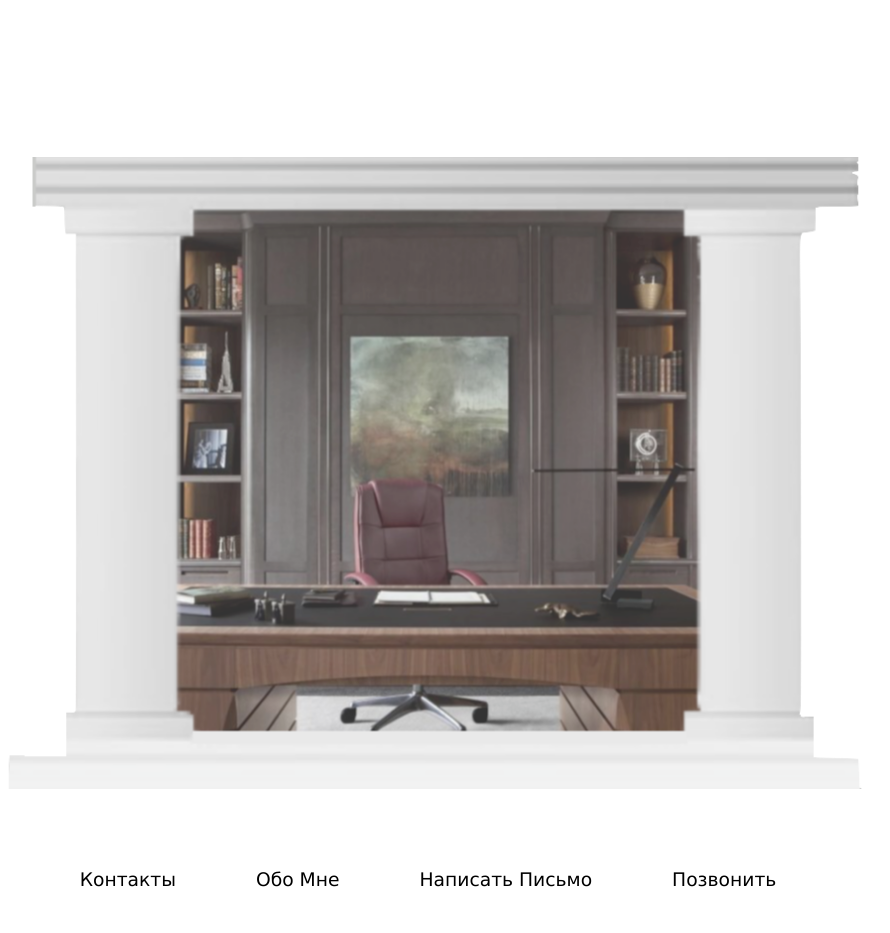
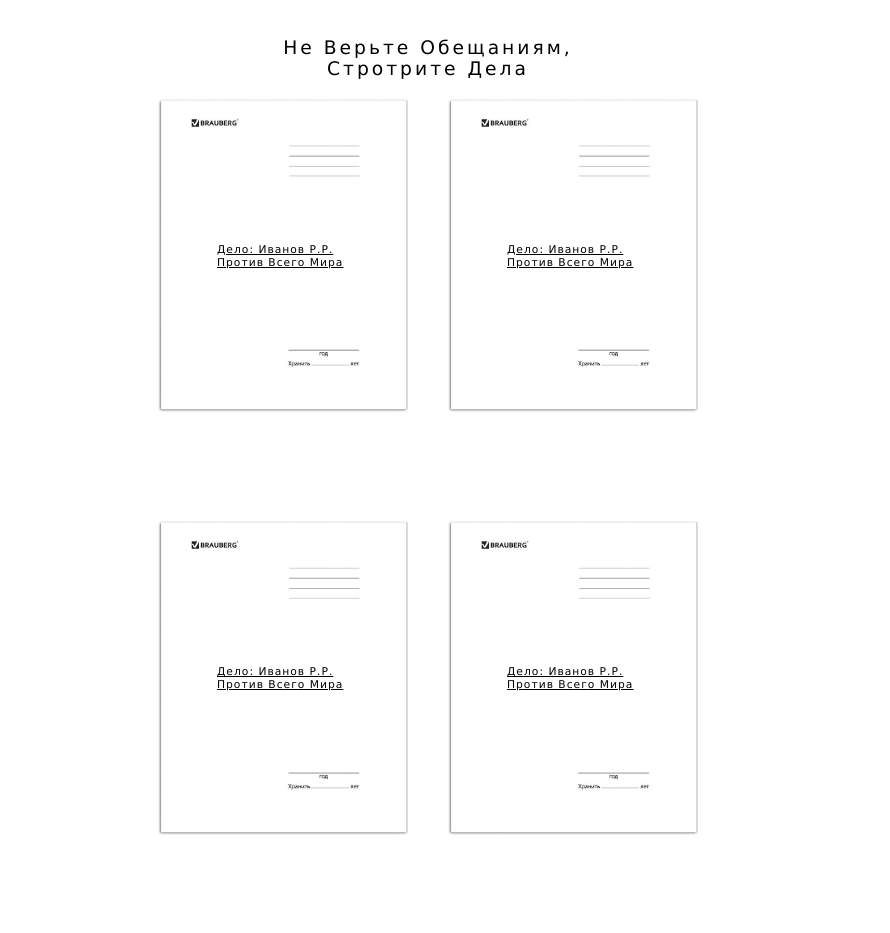
Before and after one commit to uristinjava/advocate, a plain HTML site: page main.html in a window 1280 px wide. Shown: the part 616-1549 px from the top of the page, without its empty margins (212-1102 px from the left). Drawn offline with Linux system fonts and the light colour scheme.

Commit message:
доделать что будет по отклику на книжку и загрузку "дел"

```diff
--- a/main.css
+++ b/main.css
@@ -8,6 +8,7 @@
         'Lucida Grande', 'Lucida Sans Unicode',
         Geneva, Verdana, sans-serif;
     outline: none;
+
 }
 
 :root {
@@ -16,7 +17,6 @@
 
 .wrapper {
     display: flex;
-
     flex-direction: column;
     align-items: center;
 }
@@ -25,8 +25,6 @@
     max-width: 1200px;
     margin-bottom: 10px;
 }
-
-
 
 .nav {
     height: 80px;
@@ -62,10 +60,12 @@
 .main {
     display: flex;
     overflow: hidden;
-    height: 70vh;
+    height: 50vh;
     align-items: center;
     flex-direction: column;
-    margin-top: 83px
+    margin-top: 83px;
+    margin-bottom: 40px;
+
 }
 
 .main_header {
@@ -121,10 +121,89 @@
 
 }
 
+.case {
+    max-width: 600px;
+    display: flex;
+    flex-direction: column;
+    align-items: center;
+}
+
+.item_header {
+    text-align: center;
+    text-transform: capitalize;
+    letter-spacing: 3px;
+    font-weight: 300;
+
+}
+
+.case_box {
+    display: block;
+    display: flex;
+    flex-wrap: wrap;
+    justify-content: center;
+
+}
+
+.case_item {
+    margin: 20px;
+    height: max-content;
+}
+
+.buttom_case_item {
+    display: flex;
+    align-items: center;
+    width: 144px;
+    height: 65px;
+    position: relative;
+    top: -193px;
+    left: 59px;
+    background-color: white;
+}
+
+.buttom_text {
+    display: block;
+    text-transform: capitalize;
+    letter-spacing: 1px;
+    font-weight: 300;
+    text-decoration: underline;
+}
+
+.hidden {
+    display: none;
+}
+
+
+
+.case_item:hover .buttom_text {
+    display: none;
+
+}
+
+.case_item:hover .case_item_img {
+    transform: scale(1.15);
+    transition: .5s;
+
+}
+
+.case_item:hover .buttom_case_item {
+    transform: scale(1.15);
+    transition: .5s;
+}
+
+.case_item:hover .hidden {
+    display: block;
+    text-align: center;
+    letter-spacing: 1px;
+    font-weight: 300;
+    text-decoration: underline;
+    color: rgba(133, 6, 6, 0.764);
+    transition: .5s;
+}
+
 .prelim {
     display: flex;
     justify-content: center;
-    /* margin-bottom: 60px; */
+
 }
 
 
--- a/main.html
+++ b/main.html
@@ -40,6 +40,64 @@
                 <!-- <span>Loading...</span></h1> -->
         </main>
 
+        <div class="case">
+
+            <h3 class="item_header"> не верьте обещаниям, <br> стротрите дела </h3>
+
+            <div class="case_box">
+
+
+                <div class="case_item">
+                    <img src="img/delo.jpg" class="case_item_img" width="250px" alt="">
+                    <div class="buttom_case_item">
+                        <h6 class="buttom_text">Дело: Иванов Р.Р. против всего мира</h6>
+                        <a href="#" class="hidden">Открыть дело Иванов Р.Р. против всего мира</a>
+                    </div>
+
+                </div>
+
+                <div class="case_item">
+                    <img src="img/delo.jpg" class="case_item_img" width="250px" alt="">
+                    <div class="buttom_case_item">
+                        <h6 class="buttom_text">Дело: Иванов Р.Р. против всего мира</h6>
+                        <a href="#" class="hidden">Открыть дело Иванов Р.Р. против всего мира</a>
+                    </div>
+                </div>
+
+                <div class="case_item"><img src="img/delo.jpg" class="case_item_img" width="250px" alt="">
+                    <div class="buttom_case_item">
+                        <h6 class="buttom_text">Дело: Иванов Р.Р. против всего мира</h6>
+                        <a href="#" class="hidden">Открыть дело Иванов Р.Р. против всего мира</a>
+                    </div>
+                </div>
+
+                <div class="case_item"><img src="img/delo.jpg" class="case_item_img" width="250px" alt="">
+                    <div class="buttom_case_item">
+                        <h6 class="buttom_text">Дело: Иванов Р.Р. против всего мира</h6>
+                        <a href="#" class="hidden">Открыть дело Иванов Р.Р. против всего мира</a>
+                    </div>
+                </div>
+
+                <div class="case_item"><img src="img/delo.jpg" class="case_item_img" width="250px" alt="">
+                    <div class="buttom_case_item">
+                        <h6 class="buttom_text">Дело: Иванов Р.Р. против всего мира</h6>
+                        <a href="#" class="hidden">Открыть дело Иванов Р.Р. против всего мира</a>
+                    </div>
+                </div>
+
+                <div class="case_item"><img src="img/delo.jpg" class="case_item_img" width="250px" alt="">
+                    <div class="buttom_case_item">
+                        <h6 class="buttom_text">Дело: Иванов Р.Р. против всего мира</h6>
+                        <a href="#" class="hidden">Открыть дело Иванов Р.Р. против всего мира</a>
+                    </div>
+                </div>
+
+
+
+            </div>
+
+        </div>
+
         <div class="prelim">
             <div class="prilim_cabinet">
 
```
Also changed, not shown: img/delo.jpg (added).
